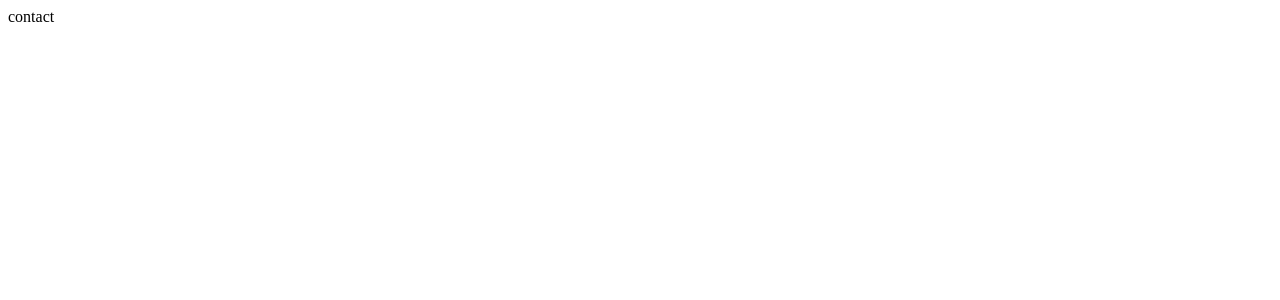
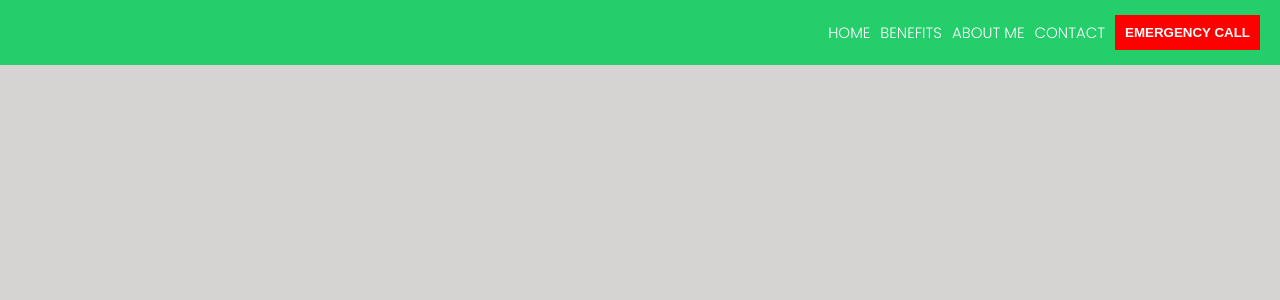
Before and after one commit to sujitkhandagale/doctor-consultation-template, a Next.js app: page /contact in a window 1280 px wide. Shown: the top 300 px of the page. Built offline with nearby package versions, Linux system fonts and the light colour scheme.

Commit message:
style changes

```diff
--- a/package.json
+++ b/package.json
@@ -9,6 +9,10 @@
     "lint": "next lint"
   },
   "dependencies": {
+    "@fortawesome/fontawesome-svg-core": "^6.3.0",
+    "@fortawesome/free-brands-svg-icons": "^6.3.0",
+    "@fortawesome/free-solid-svg-icons": "^6.3.0",
+    "@fortawesome/react-fontawesome": "^0.2.0",
     "@next/font": "13.1.6",
     "bootstrap": "^5.2.3",
     "hamburger-react": "^2.5.0",
--- a/src/app/Global.scss
+++ b/src/app/Global.scss
@@ -12,6 +12,15 @@ h5,
 h6 {
 	font-family: 'Poppins', sans-serif;
 	font-family: 400;
+}
+
+h4 {
+    font-size: 14px;
+	font-weight: 300;
+}
+
+a {
+	text-decoration: none !important;
 }
 
 .--btn-style-2 {
--- a/src/app/head.js
+++ b/src/app/head.js
@@ -8,6 +8,7 @@ export default function Head() {
 			/>
 			<meta name="description" content="Generated by create next app" />
 			<link rel="icon" href="/favicon.ico" />
+
 		</>
 	);
 }
--- a/src/app/layout.js
+++ b/src/app/layout.js
@@ -5,6 +5,7 @@ export default function RootLayout({ children }) {
         <head /> will contain the components returned by the nearest parent
         head.js. Find out more at https://beta.nextjs.org/docs/api-reference/file-conventions/head
       */}
+	  {/* <link rel="stylesheet" href="" /> */}
 			<head />
 			<body>{children}</body>
 		</html>
--- a/src/components/Hero.scss
+++ b/src/components/Hero.scss
@@ -12,6 +12,11 @@
 }
 .p-2 {
 	padding-left: 20px;
+}
+
+.hero-1 p {
+	color: white;
+	font-size: 20px;
 }
 @media only screen and (max-width: 600px){
 	.hero-home {
--- a/src/components/Navbar.js
+++ b/src/components/Navbar.js
@@ -40,9 +40,10 @@ Home
 								</Link>
 							</li>
 							<li>
-								<a className="nav-link" href="">
+
+							<Link className="nav-link" href='/contact'>
 									Contact
-								</a>
+								</Link>
 							</li>
 							<li>
 								<button className="button-style-1">
@@ -50,6 +51,7 @@ Home
 										href="tel:+Emergency Call"
 										className="p-0 m-0 text-decoration-none"
 									>
+
 										Emergency Call
 									</a>
 								</button>
--- a/src/components/Navbar.scss
+++ b/src/components/Navbar.scss
@@ -23,6 +23,9 @@ nav {
 }
 .MobileMenuOpenButton {
 	display:none;
+}
+.navbar-logo {
+	position: relative;
 }
 @media only screen and (max-width:600px) {
 	.navbar {
@@ -77,15 +80,13 @@ nav {
 		top: 2%;
 		right: 4%;
 		z-index: 10;
-
+		display: block;
 
 	}
 
 }
 @media only screen and (max-width:900px) {
-	.MobileMenuOpenButton {
-		display: block;
-	}
+
 }
 .navbar-collectio {
 	display: flex;
@@ -139,11 +140,14 @@ nav {
 }
 
 .button-style-1 {
-	background-color: green($color: #000000);
+	background-color: red;
 	padding: 8px;
 	border: 2px solid transparent;
+	color: white;
 }
-
+.button-style-1 a {
+	color: white;
+}
 
 .p-0 {
 	padding: 0 !important;
@@ -152,10 +156,6 @@ nav {
 	margin: 0 !important;
 }
 
-.button-style-1:hover {
-	background-color: #08df61;
-	border: 2px solid rgb(247, 182, 16);
-}
 
 .button-style-1 li button {
 	padding: 20px;
@@ -209,3 +209,7 @@ a {
 	position: fixed;
 	top: 4;
 }
+
+.fa-phone:hover {
+	transform: rotate(45deg);
+}
--- a/src/pages/contact.js
+++ b/src/pages/contact.js
@@ -1,7 +1,10 @@
 import React from 'react';
+import Navbar from './../components/Navbar';
 
 function contact() {
-	return <div>contact</div>;
+	return <div>
+		<Navbar/>
+	</div>;
 }
 
 export default contact;
```
Also changed, not shown: src/components/small-components/Home_page_about.js (+7 -4 lines), src/components/small-components/Offers.scss (+6 -1 lines), src/pages/benefits.js (added, +10 -0 lines), 1 other file (tests, documents, lock files or other folders).
